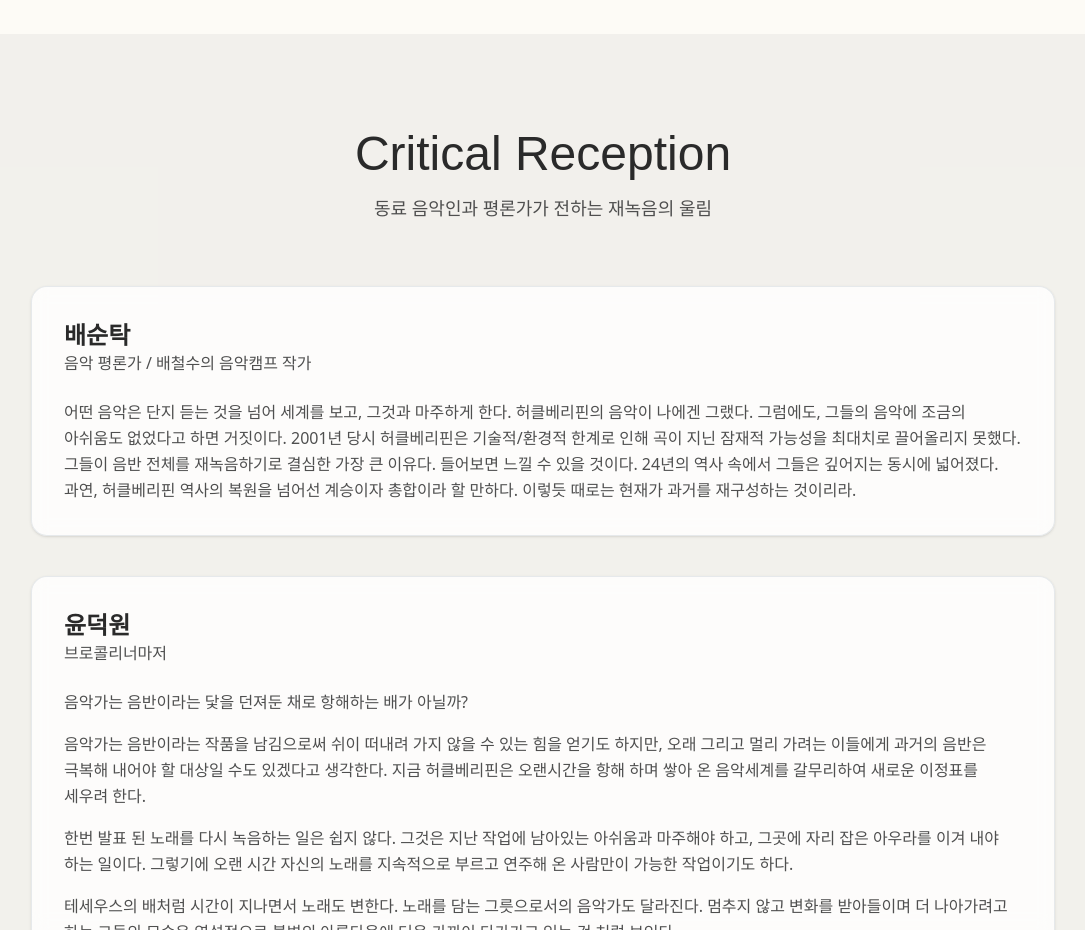
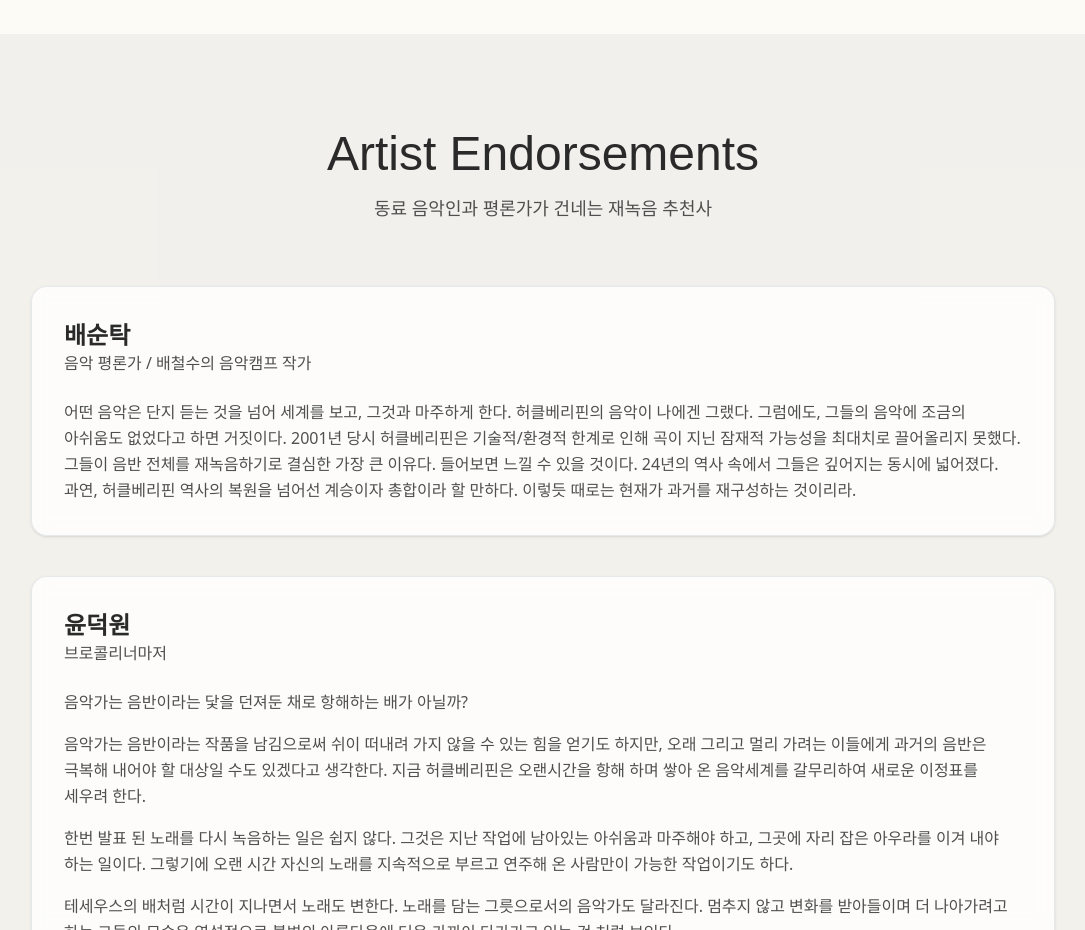
Before and after one commit to hwangtab/huckleberryfinn-epk, a Next.js app: page / in a window 1280 px wide. Shown: the part 9740-10670 px from the top of the page, without its empty margins (97-1182 px from the left). Built offline with nearby package versions, Linux system fonts and the light colour scheme; a web font is replaced by a local one.

Commit message:
chore: Tweak endorsements section copy

```diff
--- a/app/_components/SectionReviews.tsx
+++ b/app/_components/SectionReviews.tsx
@@ -39,10 +39,10 @@ export default function SectionReviews() {
           transition={{ duration: 0.8 }}
         >
           <Heading level="h2" className="text-hbf-charcoal mb-4">
-            Critical Reception
+            Artist Endorsements
           </Heading>
           <p className="text-lg text-hbf-charcoal-light">
-            동료 음악인과 평론가가 전하는 재녹음의 울림
+            동료 음악인과 평론가가 건네는 재녹음 추천사
           </p>
         </motion.div>
 
```
